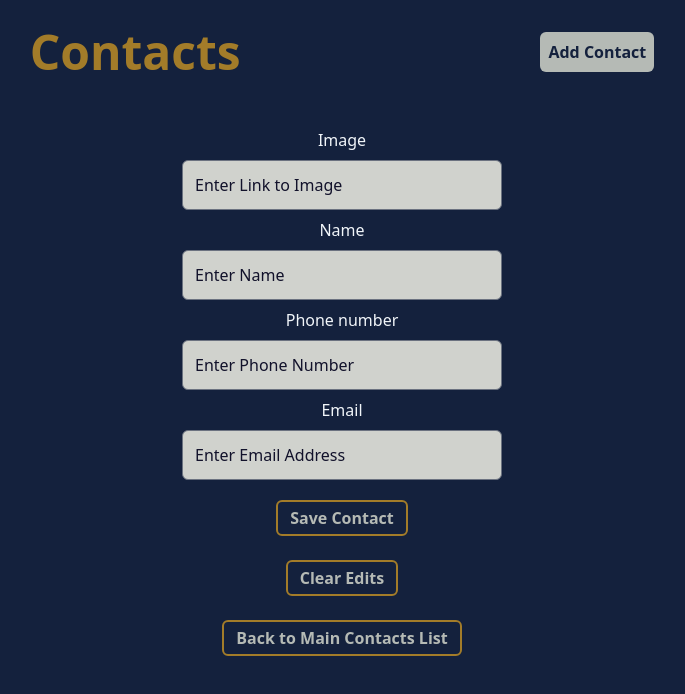
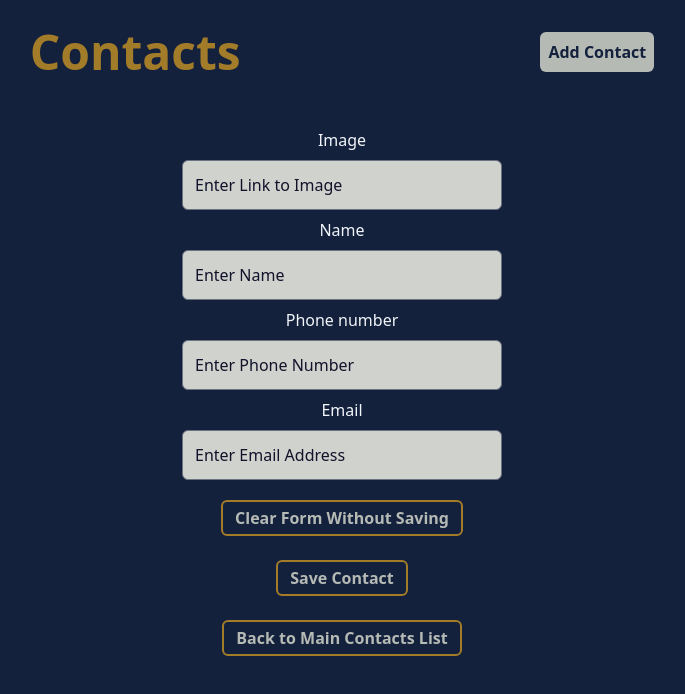
Before and after one commit to Kodeden/react-router-challenge-i-r-heart, a React (Vite) app: page /add-edit in a window 1280 px wide. Shown: the top 694 px of the page, without its empty margins (298-983 px from the left). Built offline with nearby package versions, Linux system fonts and the light colour scheme.

Commit message:
style: :lipstick: rearrange action buttons in `add-edit-contacts`

```diff
--- a/src/pages/add-edit-contact.jsx
+++ b/src/pages/add-edit-contact.jsx
@@ -71,6 +71,10 @@ export default function ContactForm() {
         value={formData.email}
         onChange={handleChange}
       />
+
+      <button className="actionButton" onClick={handleCancel}>
+        Clear Form Without Saving
+      </button>
       <button
         className="actionButton"
         type="submit"
@@ -78,9 +82,6 @@ export default function ContactForm() {
       >
         {isEditMode ? "Save Edits to Contact" : "Save Contact"}
       </button>
-      <button className="actionButton" onClick={handleCancel}>
-        Clear Edits
-      </button>
       {isEditMode && <BackToProfileButton contactId={contactId} />}
       <BackButton />
     </Form>
```
